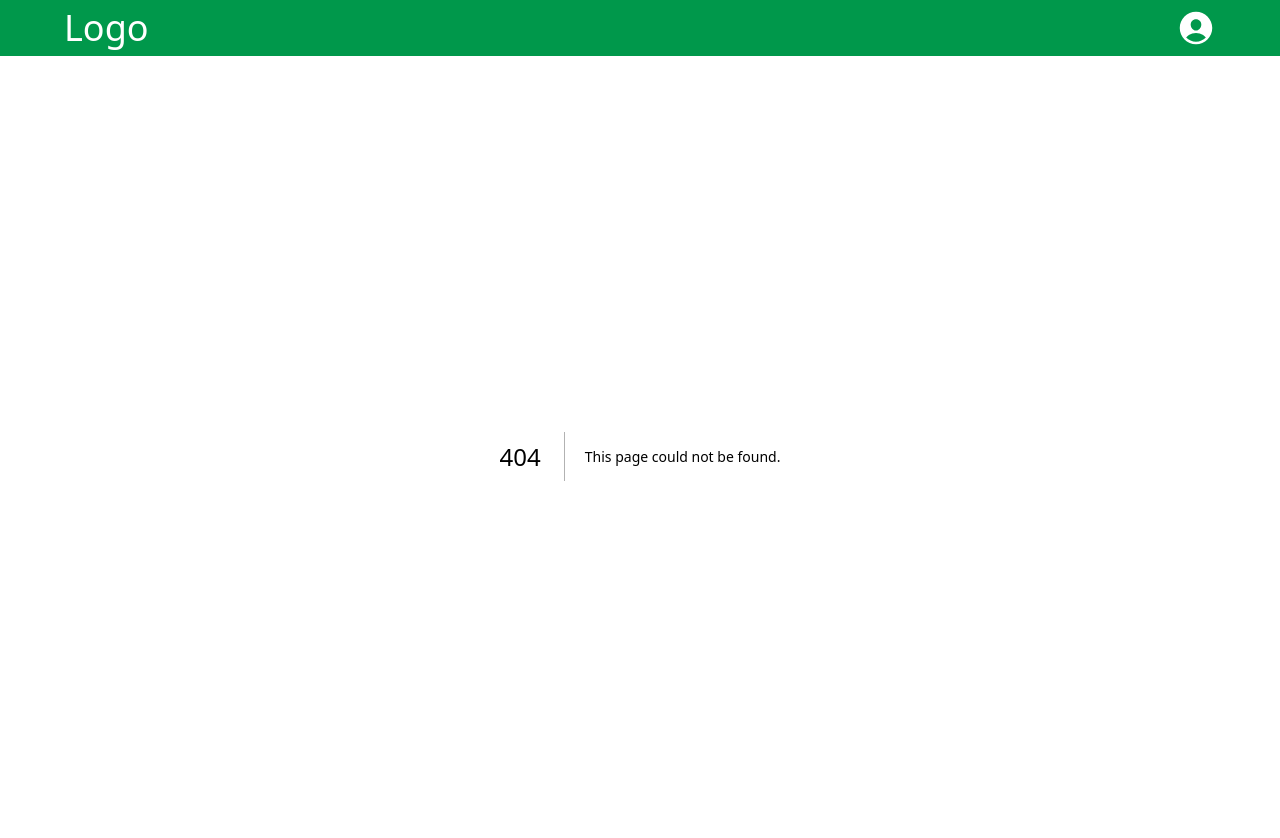
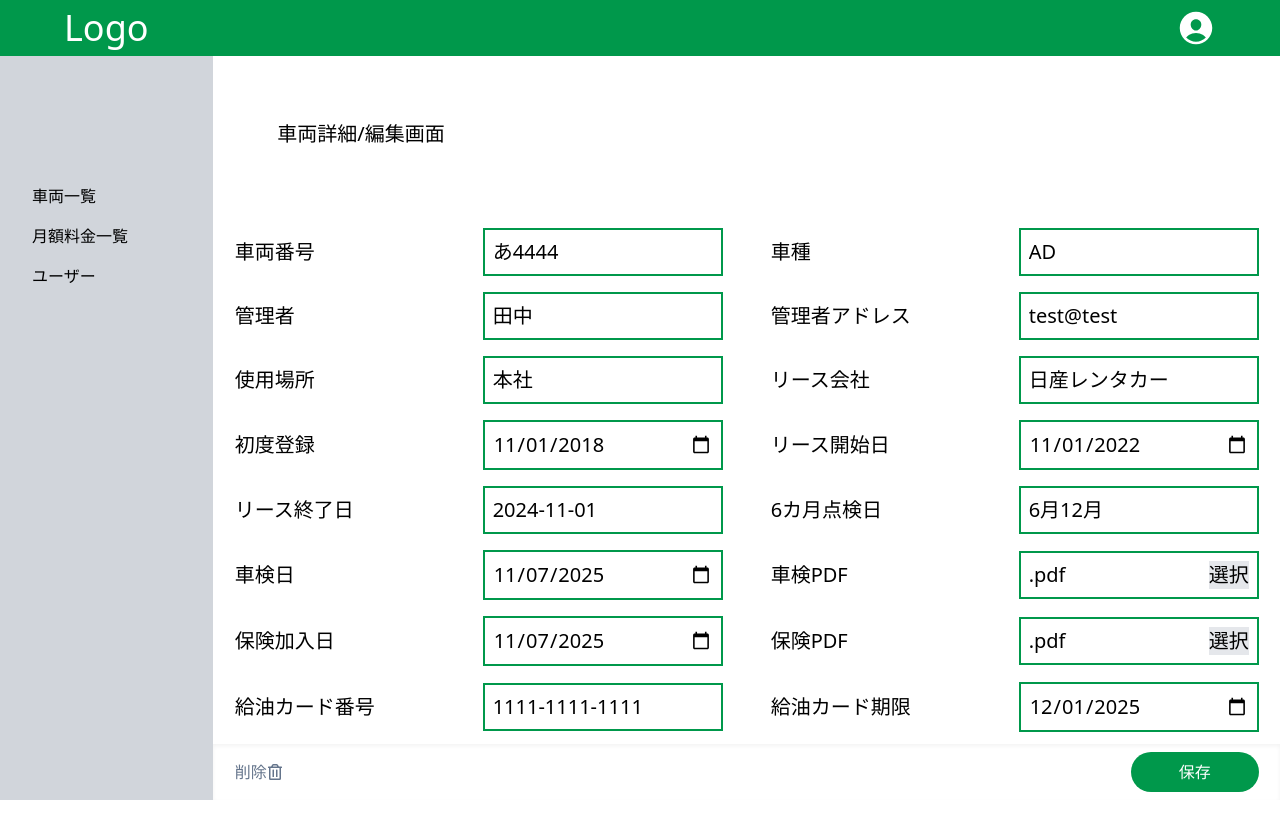
Before and after one commit to imaimai1997/fleet-managiment-app, a Next.js app: page /car/1 in a window 1280 px wide. Before the commit this address had no page. Shown: the top 838 px of the page. After the commit the page ends 800 px from the top, so only its background shows below. Built offline with nearby package versions, Linux system fonts and the light colour scheme.

Commit message:
[FE]車両情報詳細ページ (#41)
* データ追加

* スペルミス修正

* 詳細ページの作成

```diff
--- /dev/null
+++ b/components/CarDetail/index.tsx
@@ -0,0 +1,234 @@
+"use client";
+import React, { useRef } from "react";
+import { CarData } from "../../type/CarData";
+
+type Props = {
+  data: CarData;
+};
+
+const CarDetail = ({ data }: Props) => {
+  const filePickerRef = useRef<HTMLInputElement>(null);
+  const showFolder = () => {
+    if (filePickerRef.current) {
+      filePickerRef.current.click();
+    }
+  };
+  return (
+    <div className="max-w-5xl  mx-auto my-20">
+      <form>
+        <div className="w-full grid grid-cols-2 gap-y-4 gap-x-12 *:text-xl [&_input]:w-60 [&_input]:border-2 [&_input]:border-primary-700 [&_input]:p-2  [&>div]:max-w-lg [&>div]:flex [&>div]:justify-between [&>div]:items-center">
+          <div>
+            <label>車両番号</label>
+            <input
+              className="focus:bg-gray-200"
+              type="text"
+              value={data.id}
+              readOnly
+            />
+          </div>
+          <div>
+            <label>車種</label>
+            <input type="text" value={data.car_type} onChange={() => {}} />
+          </div>
+          <div>
+            <label>管理者</label>
+            <input type="text" value={data.employee.name} onChange={() => {}} />
+          </div>
+          <div>
+            <label>管理者アドレス</label>
+            <input
+              type="text"
+              value={data.employee.email}
+              onChange={() => {}}
+            />
+          </div>
+          <div>
+            <label>使用場所</label>
+            <input type="text" value={data.place.name} onChange={() => {}} />
+          </div>
+          <div>
+            <label>リース会社</label>
+            <input type="text" value={data.leasing.name} onChange={() => {}} />
+          </div>
+          <div>
+            <label>初度登録</label>
+            <input
+              type="date"
+              value={
+                data.leasing_start_date
+                  ? new Date(data.first_registration_date)
+                      .toISOString()
+                      .slice(0, 10) // YYYY-MM-DD形式
+                  : ""
+              }
+              onChange={() => {}}
+            />
+          </div>
+          <div>
+            <label>リース開始日</label>
+            <input
+              type="date"
+              value={
+                data.leasing_start_date
+                  ? new Date(data.leasing_start_date).toISOString().slice(0, 10) // YYYY-MM-DD形式
+                  : ""
+              }
+              onChange={() => {}}
+            />
+          </div>
+          <div>
+            <label>リース終了日</label>
+            <input
+              type="text"
+              value={
+                data.leasing_start_date
+                  ? new Date(data.leasing_finish_date)
+                      .toISOString()
+                      .slice(0, 10) // YYYY-MM-DD形式
+                  : ""
+              }
+              onChange={() => {}}
+            />
+          </div>
+          <div>
+            <label>6カ月点検日</label>
+            <input
+              type="text"
+              value={data.harf_year_inspection}
+              onChange={() => {}}
+            />
+          </div>
+          <div>
+            <label>車検日</label>
+            <input
+              type="date"
+              value={
+                data.leasing_start_date
+                  ? new Date(data.inspection_expires_date)
+                      .toISOString()
+                      .slice(0, 10) // YYYY-MM-DD形式
+                  : ""
+              }
+              onChange={() => {}}
+            />
+          </div>
+          <div>
+            <label>車検PDF</label>
+            <div className="w-60 border-2 border-primary-700 p-2 flex justify-between items-center">
+              <input
+                type="file"
+                ref={filePickerRef}
+                accept="application/pdf"
+                onChange={() => {}}
+                className="hidden"
+              />
+              {data.inspection_data && (
+                <p>{data.inspection_data_name || "inspection.pdf"}</p>
+              )}
+              <button onClick={showFolder} className="bg-gray-200">
+                選択
+              </button>
+            </div>
+          </div>
+          <div>
+            <label>保険加入日</label>
+            <input
+              type="date"
+              value={
+                data.leasing_start_date
+                  ? new Date(data.insuarance_expires_date)
+                      .toISOString()
+                      .slice(0, 10) // YYYY-MM-DD形式
+                  : ""
+              }
+              onChange={() => {}}
+            />
+          </div>
+          <div>
+            <label>保険PDF</label>
+            <div className="w-60 border-2 border-primary-700 p-2 flex justify-between items-center">
+              <input
+                type="file"
+                ref={filePickerRef}
+                accept="application/pdf"
+                onChange={() => {}}
+                className="hidden"
+              />
+              {data.insuarance_data && (
+                <p>{data.insuarance_data_name || "insuarance.pdf"}</p>
+              )}
+              <button onClick={showFolder} className="bg-gray-200">
+                選択
+              </button>
+            </div>
+          </div>
+          <div>
+            <label>給油カード番号</label>
+            <input
+              type="text"
+              value={data.refueling_card.id}
+              onChange={() => {}}
+            />
+          </div>
+          <div>
+            <label>給油カード期限</label>
+            <input
+              type="date"
+              value={
+                data.leasing_start_date
+                  ? new Date(data.refueling_card.period)
+                      .toISOString()
+                      .slice(0, 10) // YYYY-MM-DD形式
+                  : ""
+              }
+              onChange={() => {}}
+            />
+          </div>
+          <div>
+            <label>ETCカード番号</label>
+            <input type="text" value={data.etc_card.id} onChange={() => {}} />
+          </div>
+          <div>
+            <label>ETCカード名</label>
+            <input type="text" value={data.etc_card.name} onChange={() => {}} />
+          </div>
+          <div>
+            <label>ETCカード期限</label>
+            <input
+              type="date"
+              value={
+                data.leasing_start_date
+                  ? new Date(data.etc_card.period).toISOString().slice(0, 10) // YYYY-MM-DD形式
+                  : ""
+              }
+              onChange={() => {}}
+            />
+          </div>
+          <div>
+            <label>タイヤ交換有無</label>
+            <select
+              value={data.tire_change ? "有り" : "無し"}
+              onChange={() => {}}
+              className="w-60 border-2 border-primary-700 p-2"
+            >
+              <option value="true">有り</option>
+              <option value="false">無し</option>
+            </select>
+          </div>
+        </div>
+        <div className=" text-xl mt-6 w-full">
+          <label>備考欄</label>
+          <div>
+            <textarea
+              className="h-24 w-full border-2 border-primary-700 p-2"
+              value={data.notes}
+              onChange={() => {}}
+            />
+          </div>
+        </div>
+      </form>
+    </div>
+  );
+};
+
+export default CarDetail;
--- a/components/CarList/index.tsx
+++ b/components/CarList/index.tsx
@@ -1,6 +1,6 @@
 import React from "react";
 import { MdOutlineEdit } from "react-icons/md";
-import { CarData } from "../../type/carData";
+import { CarData } from "../../type/CarData";
 
 type Props = {
   data: CarData[];
--- a/public/testdata/cardata.json
+++ b/public/testdata/cardata.json
@@ -4,7 +4,8 @@
     "car_type": "AD",
     "employee": {
       "id": "1",
-      "name": "田中"
+      "name": "田中",
+      "email":"test@test"
     },
     "place": {
       "id": "1",
@@ -20,8 +21,10 @@
     "harf_year_inspection": "6月12月",
     "inspection_expires_date": "2025-11-07",
     "inspection_data": ".pdf",
+    "inspection_data_name": ".pdf",
     "insuarance_expires_date": "2025-11-07",
     "insuarance_data": ".pdf",
+    "insuarance_data_name": ".pdf",
     "refueling_card": {
       "id": "1111-1111-1111",
       "period": "2025/12/1"
--- /dev/null
+++ b/src/app/(dashboard)/car/[id]/page.tsx
@@ -0,0 +1,39 @@
+import React from "react";
+import CarDetail from "../../../../../components/CarDetail";
+import Link from "next/link";
+import PrimaryButton from "../../../../../components/PrimaryButton";
+import { FaRegTrashAlt } from "react-icons/fa";
+
+export default async function Page({
+  params,
+}: {
+  params: Promise<{ id: string }>;
+}) {
+  const id = (await params).id;
+  console.log(id);
+  const res = await fetch("http://localhost:3000/testdata/cardata.json");
+  const data = await res.json();
+
+  const carData = data[0];
+  return (
+    <>
+      <h2 className="m-16 text-xl">車両詳細/編集画面</h2>
+      <div>
+        <CarDetail data={carData} />
+      </div>
+      <div className="w-5/6 fixed bottom-0 py-2 bg-white shadow-inner">
+        <div className="flex justify-between max-w-5xl mx-auto">
+          <Link href="/">
+            <button className="flex items-center py-2 text-slate-500">
+              削除
+              <FaRegTrashAlt />
+            </button>
+          </Link>
+          <Link href="/">
+            <PrimaryButton name="保存" />
+          </Link>
+        </div>
+      </div>
+    </>
+  );
+}
--- a/type/CarData.ts
+++ b/type/CarData.ts
@@ -4,6 +4,7 @@ export type CarData ={
       employee: {
         id: number;
         name: string;
+        email:string;
       };
       place: {
         id: 1;
@@ -19,8 +20,10 @@ export type CarData ={
       harf_year_inspection: string;
       inspection_expires_date: Date;
       inspection_data?: Blob;
+      inspection_data_name?: string;
       insuarance_expires_date: Date;
       insuarance_data?: Blob;
+      insuarance_data_name?: string;
       refueling_card: {
         id: string;
         period: Date;
```
